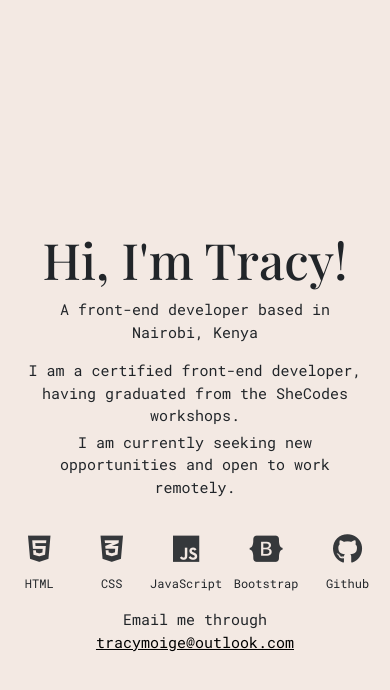
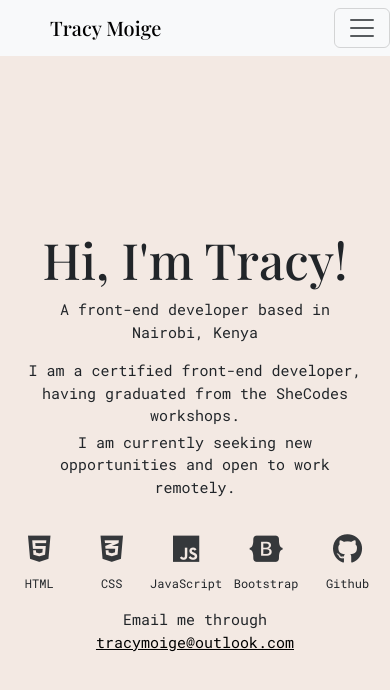
Before and after one commit to tracymoige/portfolio-project, a plain HTML site: page about-me.html in a window 390 px wide. Drawn offline with nearby package versions, Linux system fonts and the light colour scheme.

Commit message:
Added navbar

```diff
--- a/about-me.html
+++ b/about-me.html
@@ -30,6 +30,33 @@
     <title>About Tracy Moige</title>
   </head>
   <body>
+    <nav class="navbar navbar-expand-lg navbar-light bg-light fixed-top">
+      <a class="navbar-brand" href="index.html">Tracy Moige</a>
+      <button
+        class="navbar-toggler"
+        type="button"
+        data-toggle="collapse"
+        data-target="#navbarNav"
+        aria-controls="navbarNav"
+        aria-expanded="false"
+        aria-label="Toggle navigation"
+      >
+        <span class="navbar-toggler-icon"></span>
+      </button>
+      <div class="collapse navbar-collapse" id="navbarNav">
+        <ul class="navbar-nav">
+          <li class="nav-item active">
+            <a class="nav-link" href="about-me.html">About me</a>
+          </li>
+          <li class="nav-item">
+            <a class="nav-link" href="#">My Work</a>
+          </li>
+          <li class="nav-item">
+            <a class="nav-link" href="#">Contact Me</a>
+          </li>
+        </ul>
+      </div>
+    </nav>
     <div class="about-page">
       <h1>Hi, I'm Tracy!</h1>
       <p class="mb-3">A front-end developer based in Nairobi, Kenya</p>
--- a/style.css
+++ b/style.css
@@ -86,6 +86,11 @@ a {
   font-size: 60px;
 }
 
+.navbar-brand {
+  margin-left: 50px;
+  font-family: "Playfair Display", serif;
+}
+
 @media (max-width: 900px) {
   .hero {
     padding: 150px 20px;
```
Also changed, not shown: index.html (+27 -0 lines).
